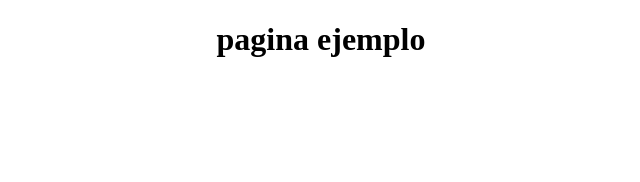
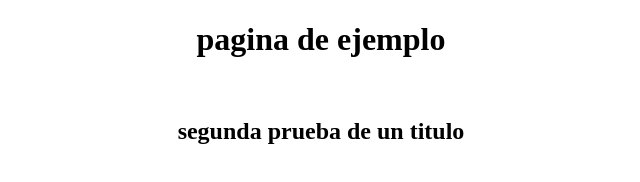
Before and after one commit to wmaytachura/PruebaGit, a plain HTML site: page index.html in a window 1280 px wide. Shown: the whole page, without its empty margins (319-959 px from the left). Drawn offline with Linux system fonts and the light colour scheme.

Commit message:
se adiciono la etiqueta h2 con segundo titulo

```diff
--- a/index.html
+++ b/index.html
@@ -6,7 +6,11 @@
 <body>
 
 <center>
-<h1>pagina ejemplo</h1>
+<h1>pagina de ejemplo</h1>
+<br>
+<h2>
+segunda prueba de un titulo
+</h2>
 </center>
 </body>
 
```
